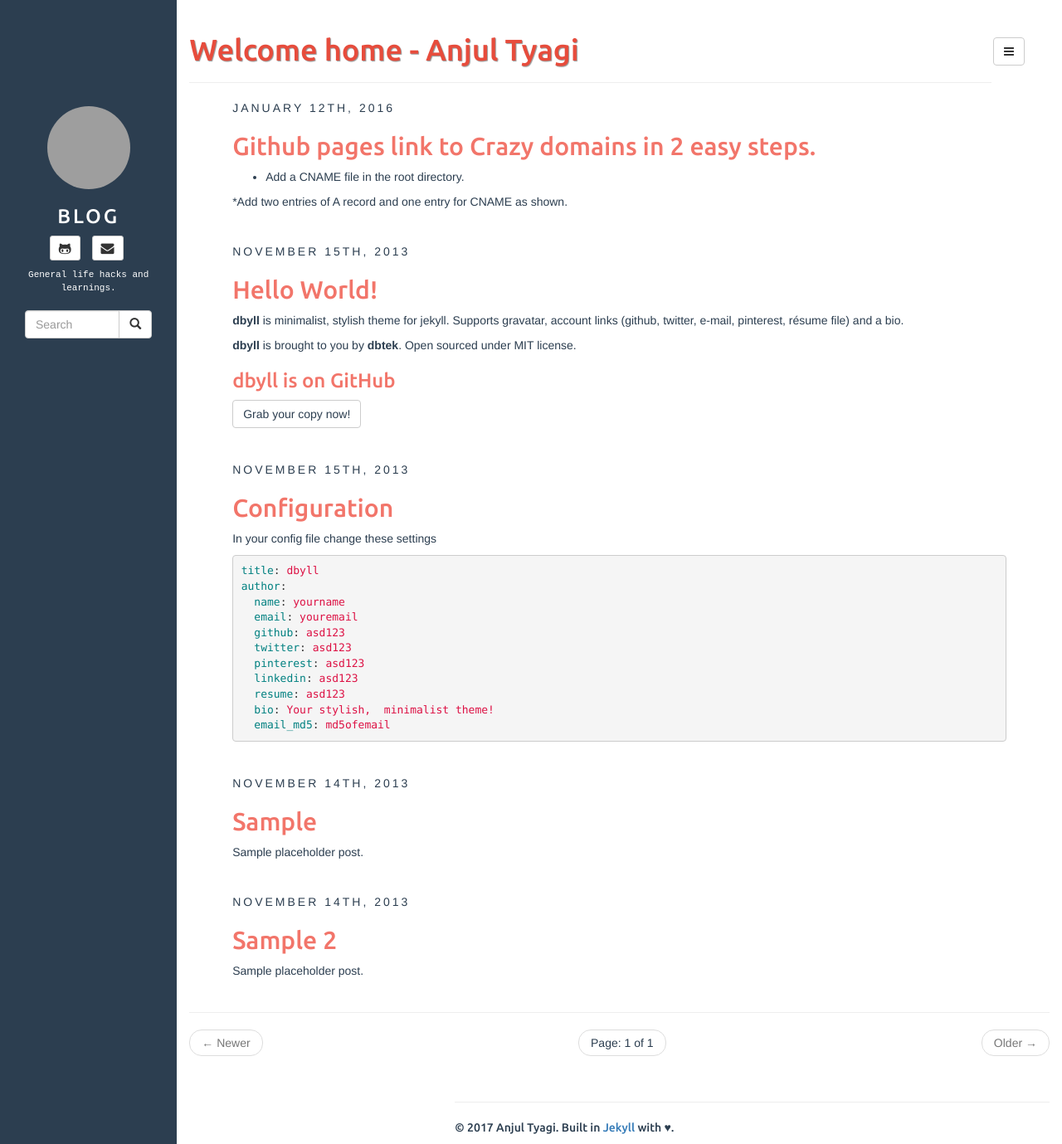
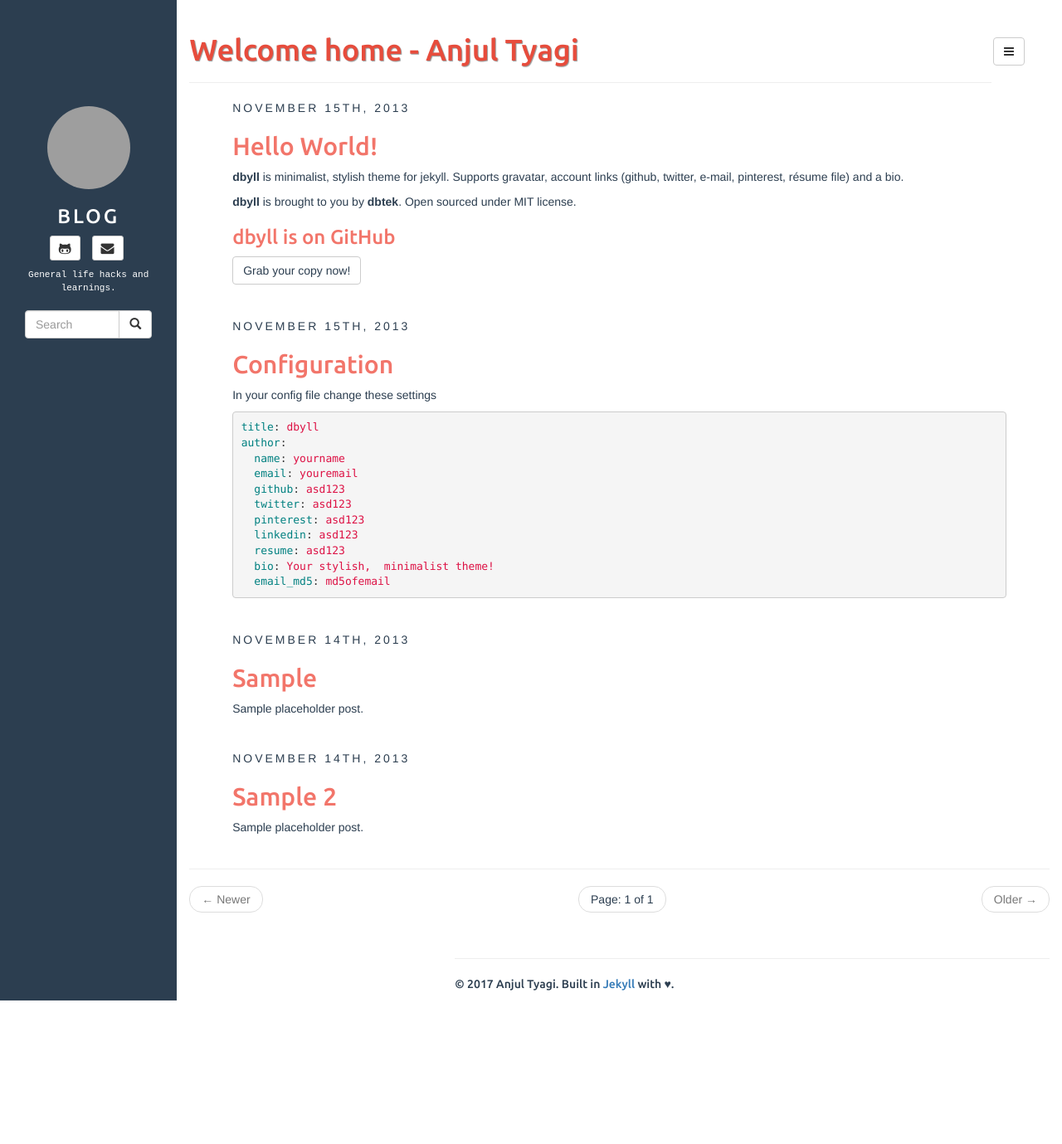
Before and after one commit to tyagi-iiitv/Website-public-sample, a Jekyll site: the page built from index.html, in a window 1280 px wide and 1379 px high. Shown: the whole window at 83% size. Built offline with Jekyll 4.4.1, drawn with Linux system fonts in a browser that asks for light colours; the list of posts is cut into pages by our own code; grey boxes are pictures that could not be loaded.

```diff
--- a/_config.yml
+++ b/_config.yml
@@ -17,7 +17,7 @@
       title: Blog|Personal Website|Home-Anjul Tyagi
       display_title: Welcome home - Anjul Tyagi
 
-description: Personal website home page of Anjul Tyagi. I'm a student of Computer Science at IIIT Vadodara.
+description: Some solutions to general coding problems and real-life hacks.
 author:
   name: Anjul Tyagi
   email: anjul.ten@gmail.com
--- a/_posts/2016-01-12-crazy-domains.md
+++ /dev/null
@@ -1,12 +0,0 @@
----
-layout: post
-title: Github pages link to Crazy domains in 2 easy steps.
-categories: [general hacks]
-tags: [internet, custom-url, github, github pages, crazy domains]
-fullview: true
-comments: true
----
-
-* Add a CNAME file in the root directory.
-
-*Add two entries of A record and one entry for CNAME as shown.
--- a/checklist.txt
+++ b/checklist.txt
@@ -1,4 +1,2 @@
-# Add the RSS feed mechanism
-# Change colors of the post titles .. Its all red and doesn't look good.
 # Create a page to showcase your published projects with the download links.
 # Add the links to view resume, projects (published and unpublished) on the top right menu.
--- a/feed.xml
+++ b/feed.xml
@@ -8,7 +8,7 @@
 		<description>{{ site.description }}</description>
 		<link>{{ site.BASE_PATH }}/</link>
 		<atom:link href="{{ site.BASE_PATH }}/{{ site.rss_path }}" rel="self" type="application/rss+xml" />
-		{% for post in site.posts limit:10 %}
+		{% for post in site.posts limit:3 %}
 			<item>
 				<title>{{ post.title }}</title>
 				<description>{{ post.content | xml_escape }}</description>
```
Also changed, not shown: 8 other files.
